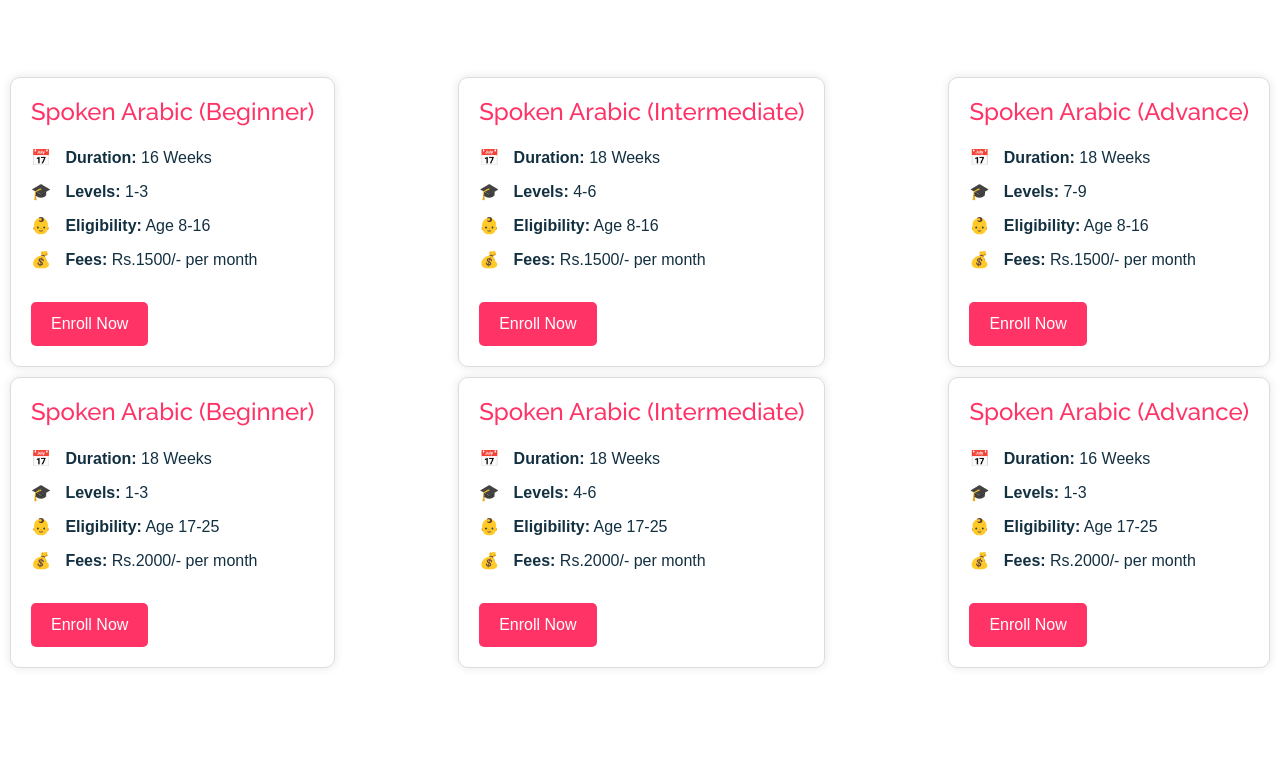
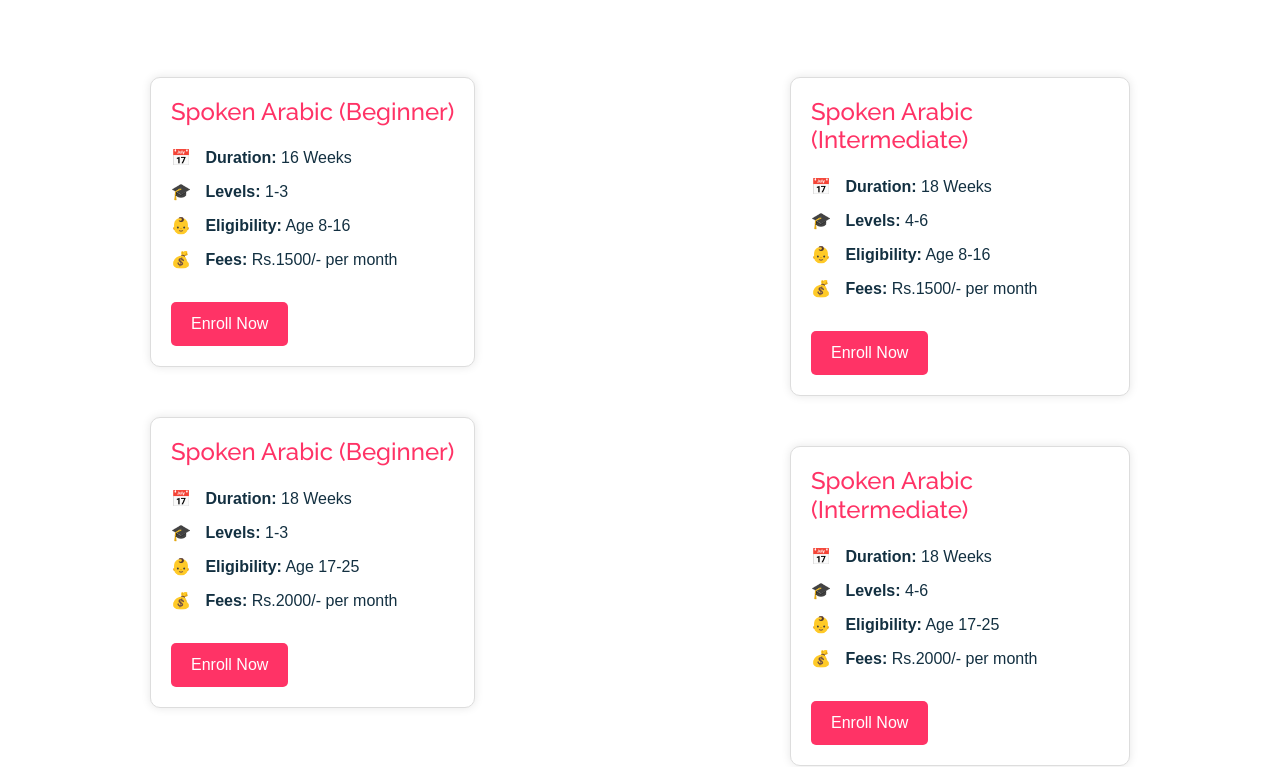
Before and after one commit to abdulhaigawai/FLA, a plain HTML site: page Arabic-courses.html in a window 1280 px wide. Shown: the part 642-1409 px from the top of the page. Drawn offline with Linux system fonts and the light colour scheme.

Commit message:
Update Arabic-courses.html

```diff
--- a/Arabic-courses.html
+++ b/Arabic-courses.html
@@ -51,14 +51,13 @@
     }
 
     .course-card {
-
       border: 1px solid #ddd;
       border-radius: 10px;
       padding: 20px;
       box-shadow: 0 0 10px rgba(0, 0, 0, 0.1);
       font-family: Arial, sans-serif;
       background-color: #fff;
-      margin: 10px;
+      margin: 10px 150px 50px;
     }
 
     .course-card h2 {
```
